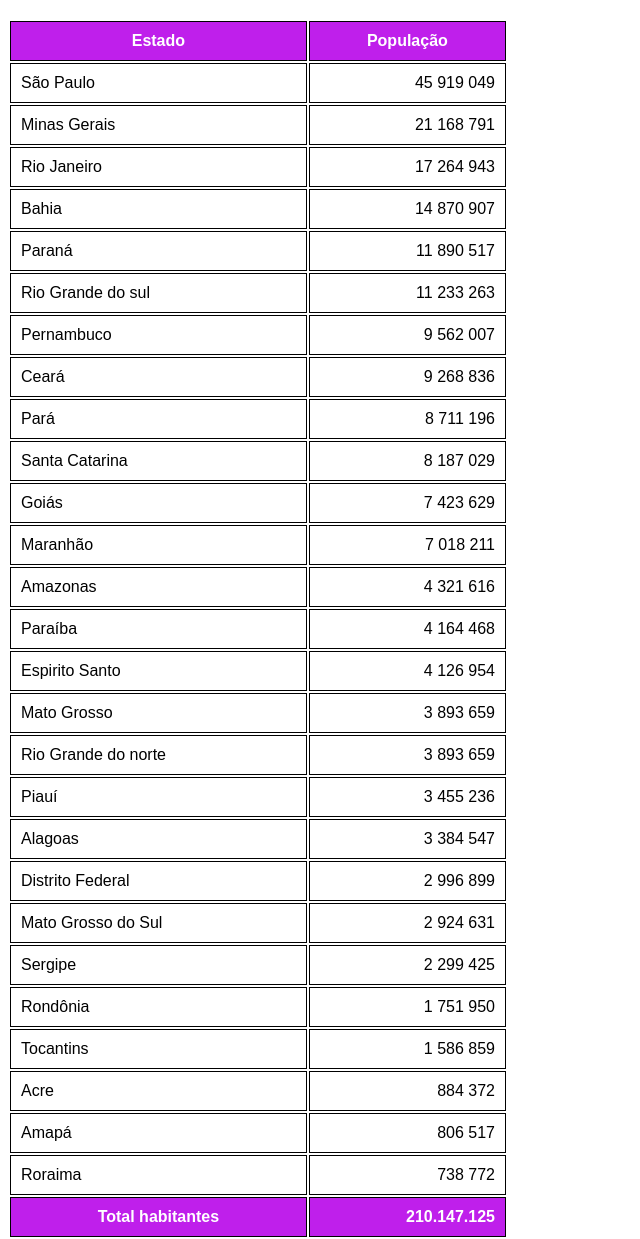
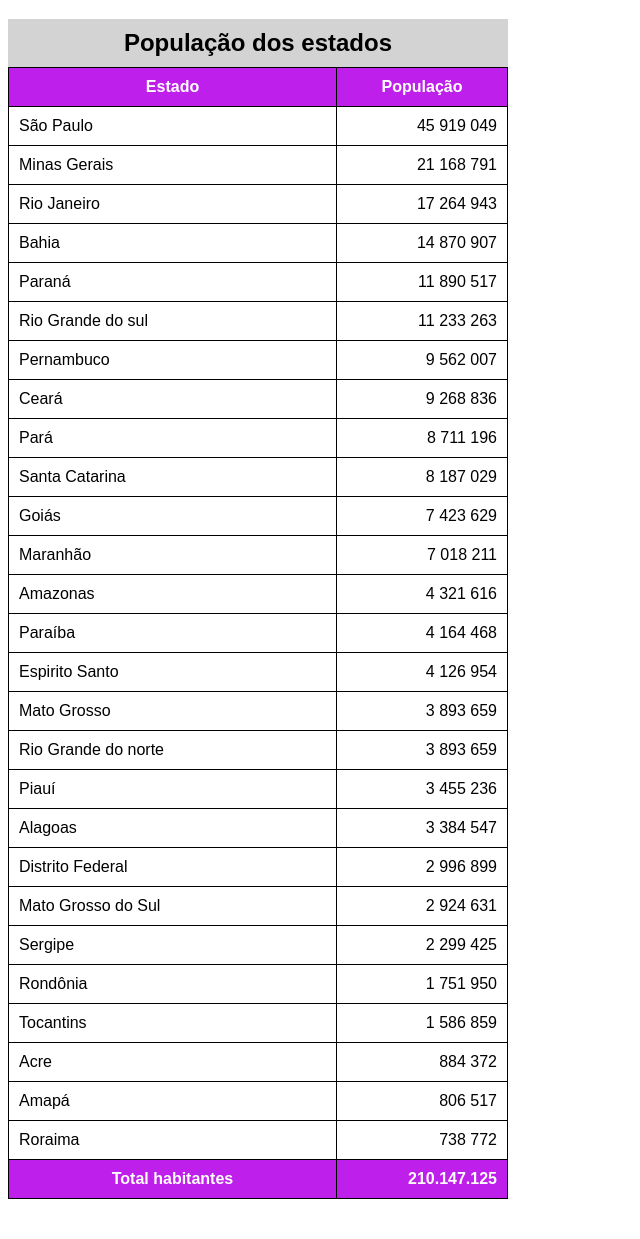
Before and after one commit to DevGiovanaCorreia/html-css, a plain HTML site: page exercicios/ex023/tabela002.html in a window 1280 px wide. Shown: the part 61-1300 px from the top of the page, without its empty margins (0-640 px from the left). After the commit the page ends 1268 px from the top, so only its background shows below. Drawn offline with Linux system fonts and the light colour scheme.

Commit message:
ex atualizado

```diff
--- a/exercicios/ex023/tabela002.html
+++ b/exercicios/ex023/tabela002.html
@@ -10,10 +10,18 @@
         }
         table{
             width: 500px;
+            border-collapse: collapse;
         }
+
         td, th{
             border: 1px solid black;
             padding: 10px;
+        }
+        caption{
+            font-size: 1.5em;
+            font-weight: bold;
+            padding: 10px;
+            background-color: lightgray;
         }
         thead , tfoot{
             background-color: rgb(191, 31, 235);
@@ -31,10 +39,11 @@
     <h1>Uso de tabelas grandes</h1>
 
     <table>
+        <caption>População dos estados</caption>
         <thead>
  <tr>
-    <th>Estado</th>
-    <th>População</th>
+    <th scope="col">Estado</th>
+    <th scope="col" style="width: 150px;">População</th>
  </tr>
         </thead>
 
@@ -151,7 +160,7 @@
 
         <tfoot>
  <tr>
-    <th>Total habitantes</th>
+    <th scope="row">Total habitantes</th>
     <td class="num"><strong>210.147.125</strong></td>
  </tr>
         </tfoot>
```
